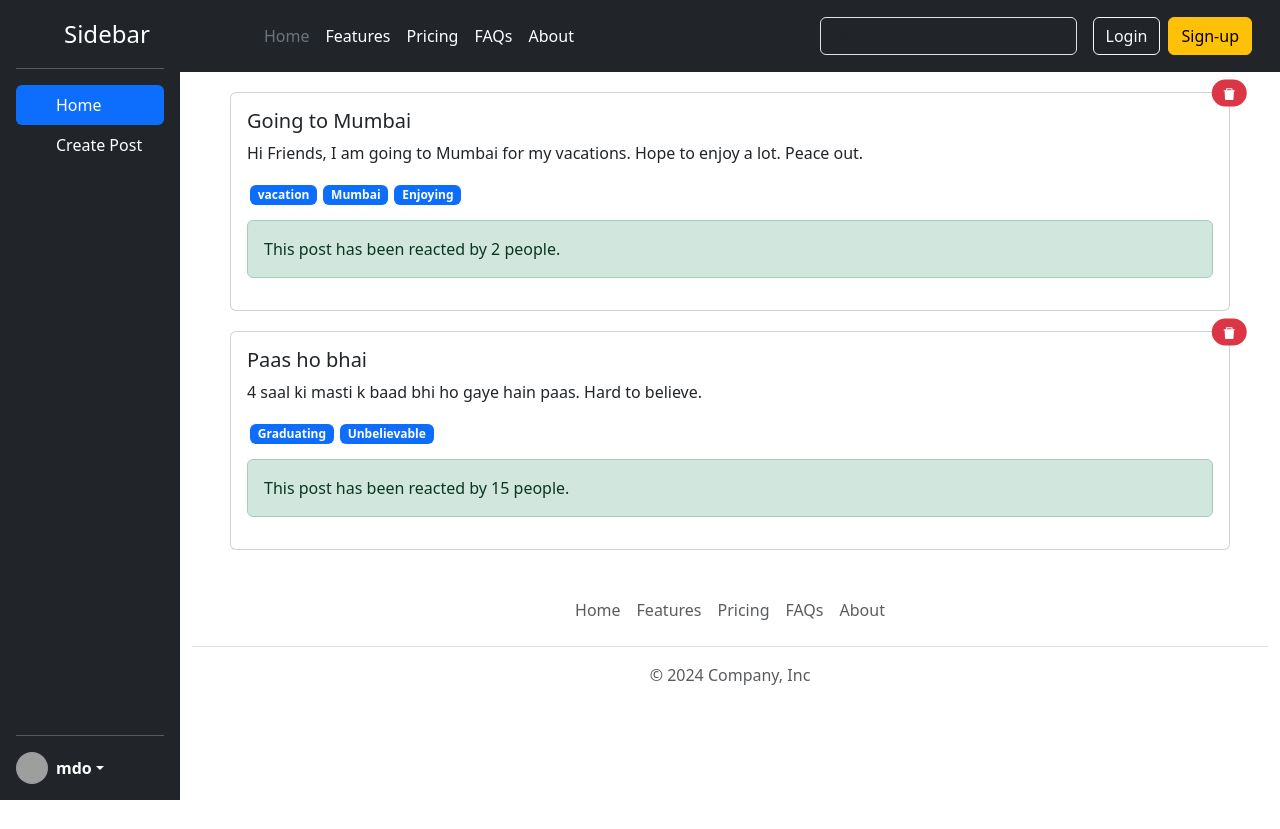
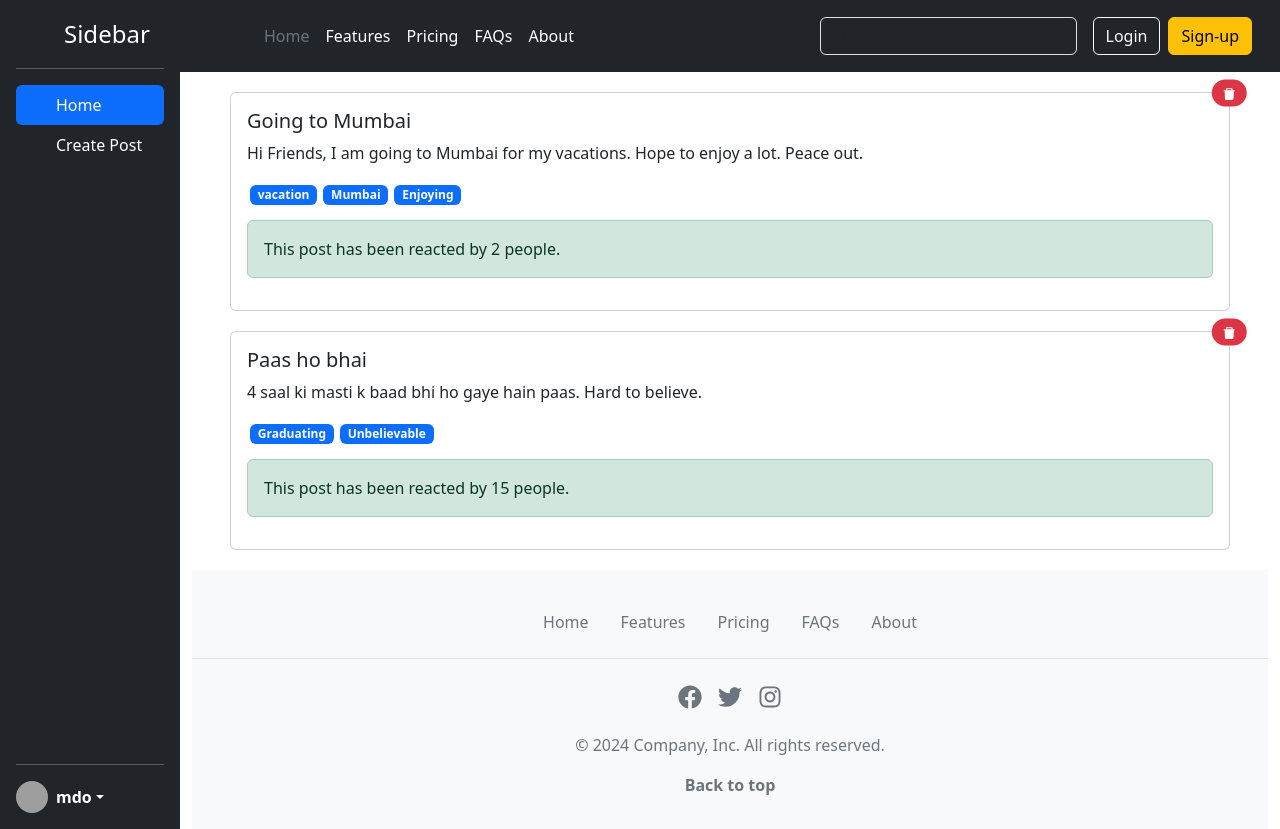
Before and after one commit to Madan2468/Social-media-website, a React (Vite) app: page / in a window 1280 px wide. Before the commit the page ends 800 px from the top, so only its background shows below. Built offline with nearby package versions, Linux system fonts and the light colour scheme; grey boxes are pictures that could not be loaded.

Commit message:
updated the footer

```diff
--- a/package.json
+++ b/package.json
@@ -23,6 +23,7 @@
     "eslint-plugin-react": "^7.34.2",
     "eslint-plugin-react-hooks": "^4.6.2",
     "eslint-plugin-react-refresh": "^0.4.7",
+    "sass": "^1.79.4",
     "vite": "^5.3.1"
   }
 }
--- a/src/components/Footer.jsx
+++ b/src/components/Footer.jsx
@@ -1,35 +1,67 @@
+import { FaFacebook, FaTwitter, FaInstagram } from 'react-icons/fa';
+import '../styles/footer.scss'; // Import the SCSS file
+
 const Footer = () => {
+  const currentYear = new Date().getFullYear(); // Get the current year dynamically
+
   return (
-    <div className="container">
-      <footer className="py-3 my-4">
-        <ul className="nav justify-content-center border-bottom pb-3 mb-3">
+    <div className="container-fluid">
+      <footer>
+        {/* Footer Navigation */}
+        <nav aria-label="Footer Navigation">
+          <ul className="nav justify-content-center border-bottom pb-3 mb-4">
             <li className="nav-item">
-            <a href="#" className="nav-link px-2 text-body-secondary">
+              <a href="#" className="nav-link px-3 text-secondary">
                 Home
               </a>
             </li>
             <li className="nav-item">
-            <a href="#" className="nav-link px-2 text-body-secondary">
+              <a href="#" className="nav-link px-3 text-secondary">
                 Features
               </a>
             </li>
             <li className="nav-item">
-            <a href="#" className="nav-link px-2 text-body-secondary">
+              <a href="#" className="nav-link px-3 text-secondary">
                 Pricing
               </a>
             </li>
             <li className="nav-item">
-            <a href="#" className="nav-link px-2 text-body-secondary">
+              <a href="#" className="nav-link px-3 text-secondary">
                 FAQs
               </a>
             </li>
             <li className="nav-item">
-            <a href="#" className="nav-link px-2 text-body-secondary">
+              <a href="#" className="nav-link px-3 text-secondary">
                 About
               </a>
             </li>
           </ul>
-        <p className="text-center text-body-secondary">© 2024 Company, Inc</p>
+        </nav>
+
+        {/* Social Media Links */}
+        <div className="d-flex justify-content-center mb-4">
+          <a href="#" className="text-secondary mx-2" aria-label="Facebook">
+            <FaFacebook size={24} className="hover-scale" />
+          </a>
+          <a href="#" className="text-secondary mx-2" aria-label="Twitter">
+            <FaTwitter size={24} className="hover-scale" />
+          </a>
+          <a href="#" className="text-secondary mx-2" aria-label="Instagram">
+            <FaInstagram size={24} className="hover-scale" />
+          </a>
+        </div>
+
+        {/* Dynamic Year */}
+        <div className="text-center">
+          <p className="text-secondary mb-0">
+            © {currentYear} Company, Inc. All rights reserved.
+          </p>
+        </div>
+
+        {/* Back to Top Button */}
+        <div className="text-center back-to-top">
+          <a href="#">Back to top</a>
+        </div>
       </footer>
     </div>
   );
--- /dev/null
+++ b/src/styles/footer.scss
@@ -0,0 +1,51 @@
+// Footer Styles
+footer {
+    background-color: #f8f9fa;
+    padding-top: 2rem;
+    padding-bottom: 2rem;
+
+    a {
+      color: #6c757d;
+      text-decoration: none;
+      transition: color 0.3s ease;
+
+      &:hover {
+        color: #007bff;
+      }
+    }
+
+    .hover-scale {
+      transition: transform 0.3s ease;
+
+      &:hover {
+        transform: scale(1.2);
+      }
+    }
+
+    .nav {
+      border-bottom: 1px solid #dee2e6;
+    }
+
+    .text-secondary {
+      color: #6c757d !important;
+    }
+
+    .back-to-top {
+      margin-top: 1rem;
+      a {
+        font-weight: bold;
+        color: #6c757d;
+      }
+    }
+
+    // Contact Info
+    .contact-info {
+      margin-bottom: 2rem;
+      p {
+        margin-bottom: 0.5rem;
+      }
+      a {
+        font-weight: bold;
+      }
+    }
+  }
```
Also changed, not shown: 1 other file (tests, documents, lock files or other folders). Lines whose indentation alone changed are shown as unchanged.
